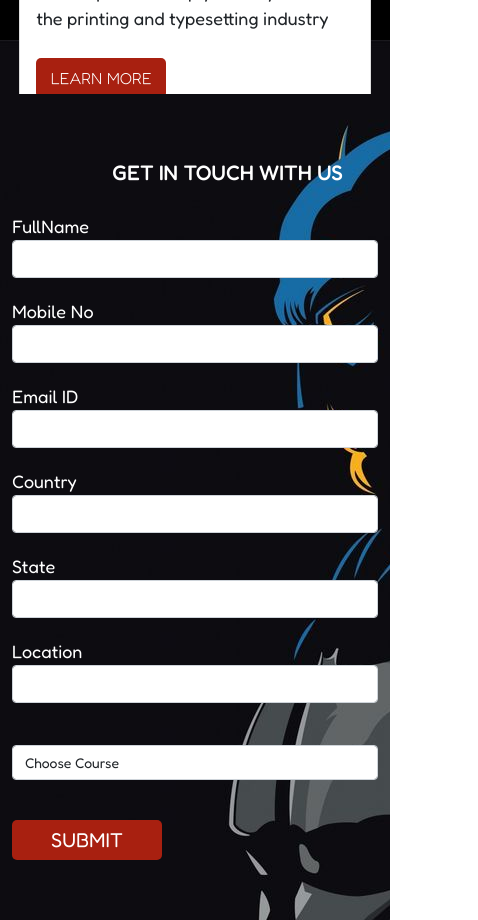
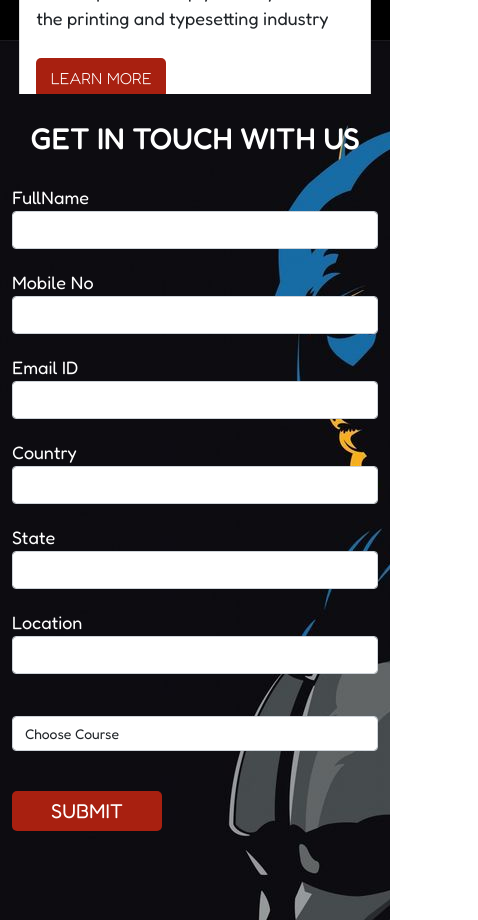
Before and after one commit to thephotogenicbug/ReactJS-Online-Program-website, a React (Create React App) app: page / in a window 390 px wide. Shown: the part 1260-2180 px from the top of the page, 478 px wide, since content can reach past the window. Built offline with nearby package versions, Linux system fonts and the light colour scheme.

Commit message:
12-03-2022 : update css for contact form

```diff
--- a/src/App.css
+++ b/src/App.css
@@ -9,9 +9,7 @@
   font-family: 'Fredoka', sans-serif;
 }
 
-body{
-  overflow-x: hidden;
-}
+
 
 @media screen and (min-width:1px) and (max-width:768px){
   .mobile_bg{
--- a/src/Components/pages/Contact.js
+++ b/src/Components/pages/Contact.js
@@ -8,7 +8,7 @@ const Contact = () => {
           {/* <div className="col-md-4"></div> */}
           <div className="col-md-4"></div>
           <div className="col-md-4">
-            <h4 className="contact_form_title">GET IN TOUCH WITH US</h4>
+            <h4 className=" form_title">GET IN TOUCH WITH US</h4>
           </div>
         </div>
         <div className="row">
--- a/src/Components/pages/Main.css
+++ b/src/Components/pages/Main.css
@@ -96,12 +96,11 @@
   background-image: url("./images/contact_desktop_banner.png");
   height: 550px;
 }
-.contact_form_title {
-  margin-top: 50px;
+.form_title{
+  color: #ffffff;
   font-size: 30px;
-  color: #ffffff;
-  position: relative;
-  left: 190px;
+  text-align: center;
+  margin-top: 80px;
 }
 .contact_form_label {
   color: #ffffff;
@@ -226,11 +225,5 @@
   background-image: url("./images/contact_mobile_banner.png");
   height: 880px;
 }
-.contact_form_title {
-  margin-top:120px;
-  font-size: 21px;
-  color: #ffffff;
-  position: relative;
-  left: 100px;
+
 }
-}
```
